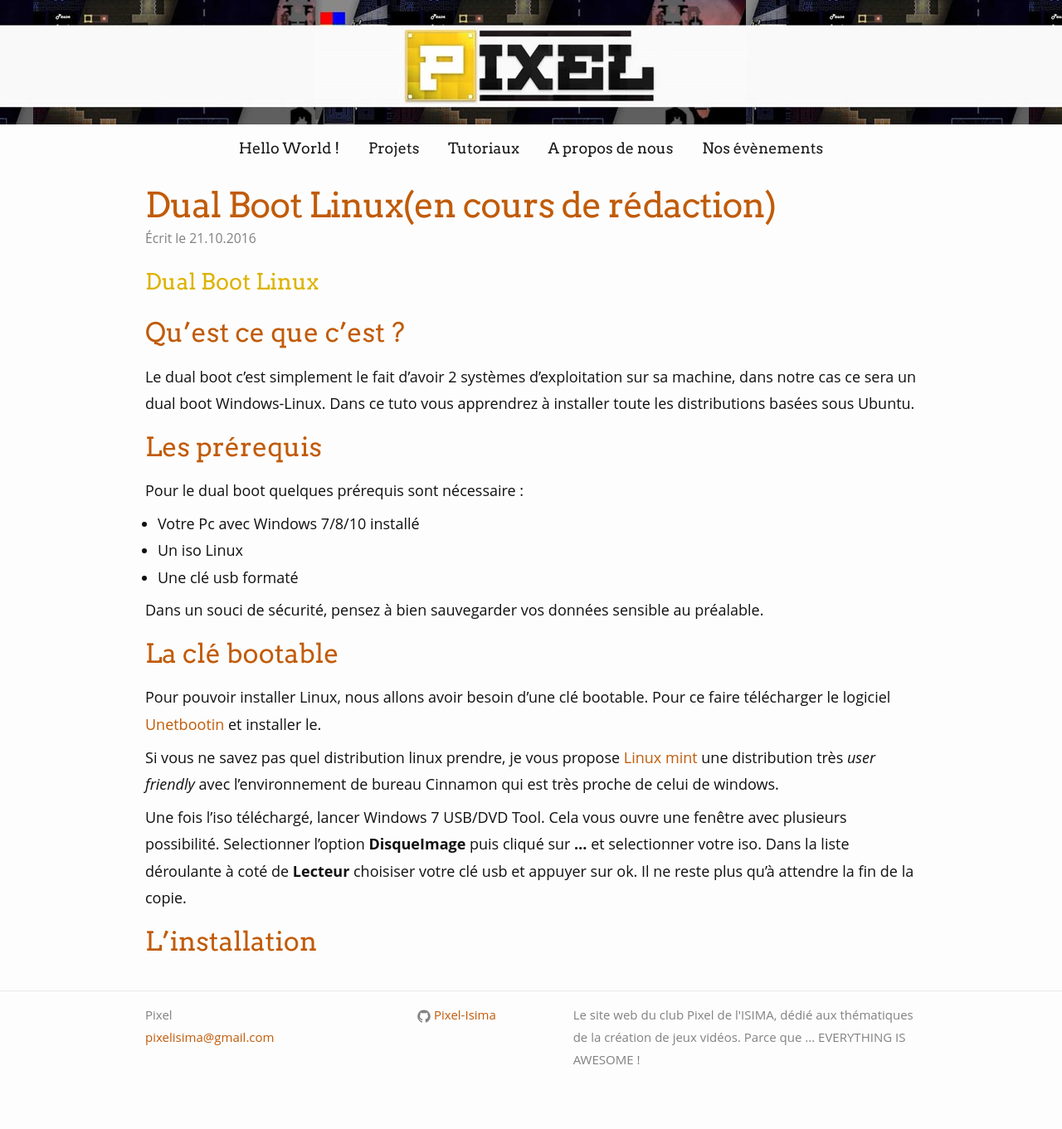
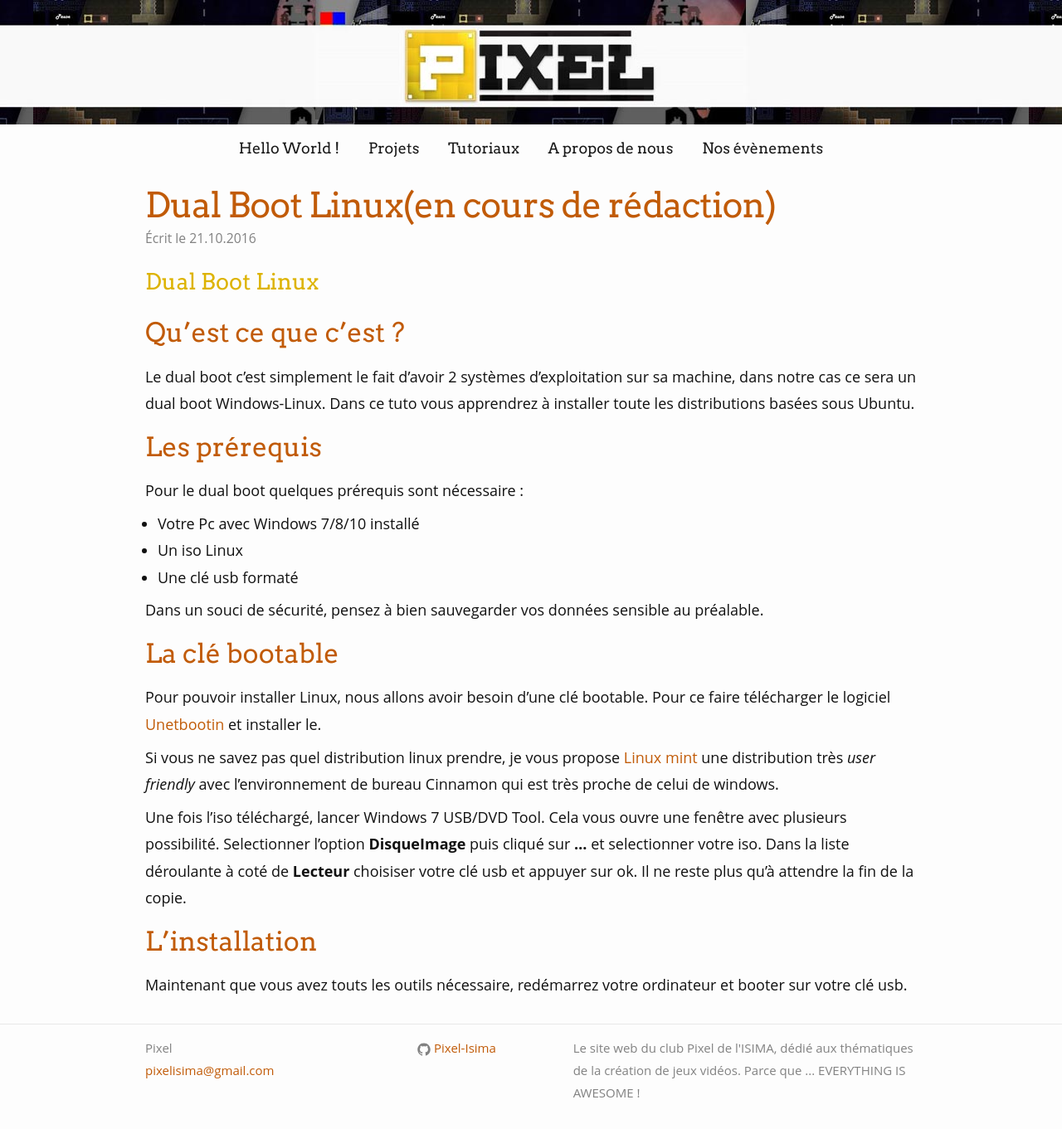
Before and after one commit to Pixel-Isima/Pixel-Isima.github.io, a Jekyll site: the page built from _posts/2016-10-21-Dual-Boot-Linux.markdown, in a window 1280 px wide. Shown: the whole page at 83% size. Built offline with Jekyll 4.4.1, drawn with Linux system fonts in a browser that asks for light colours; some web fonts are replaced; before the commit the page ends 1321 px from its top, so only the background shows below that.

Commit message:
Update 2016-10-21-Dual-Boot-Linux.markdown

```diff
--- a/_posts/2016-10-21-Dual-Boot-Linux.markdown
+++ b/_posts/2016-10-21-Dual-Boot-Linux.markdown
@@ -32,3 +32,4 @@ Dans la liste déroulante à coté de **Lecteur** choisiser votre clé usb et ap
 Il ne reste plus qu'à attendre la fin de la copie.
 
 ## L'installation
+Maintenant que vous avez touts les outils nécessaire, redémarrez votre ordinateur et booter sur votre clé usb.
```
